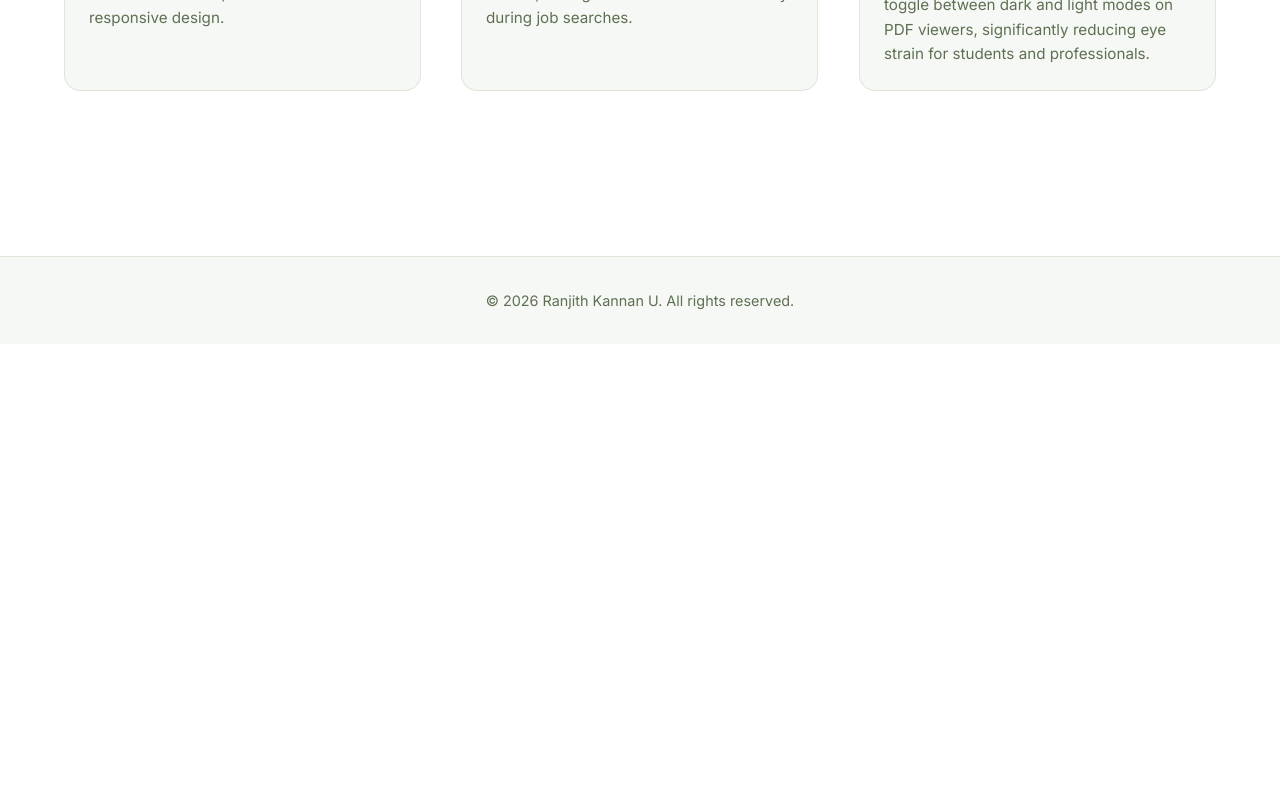
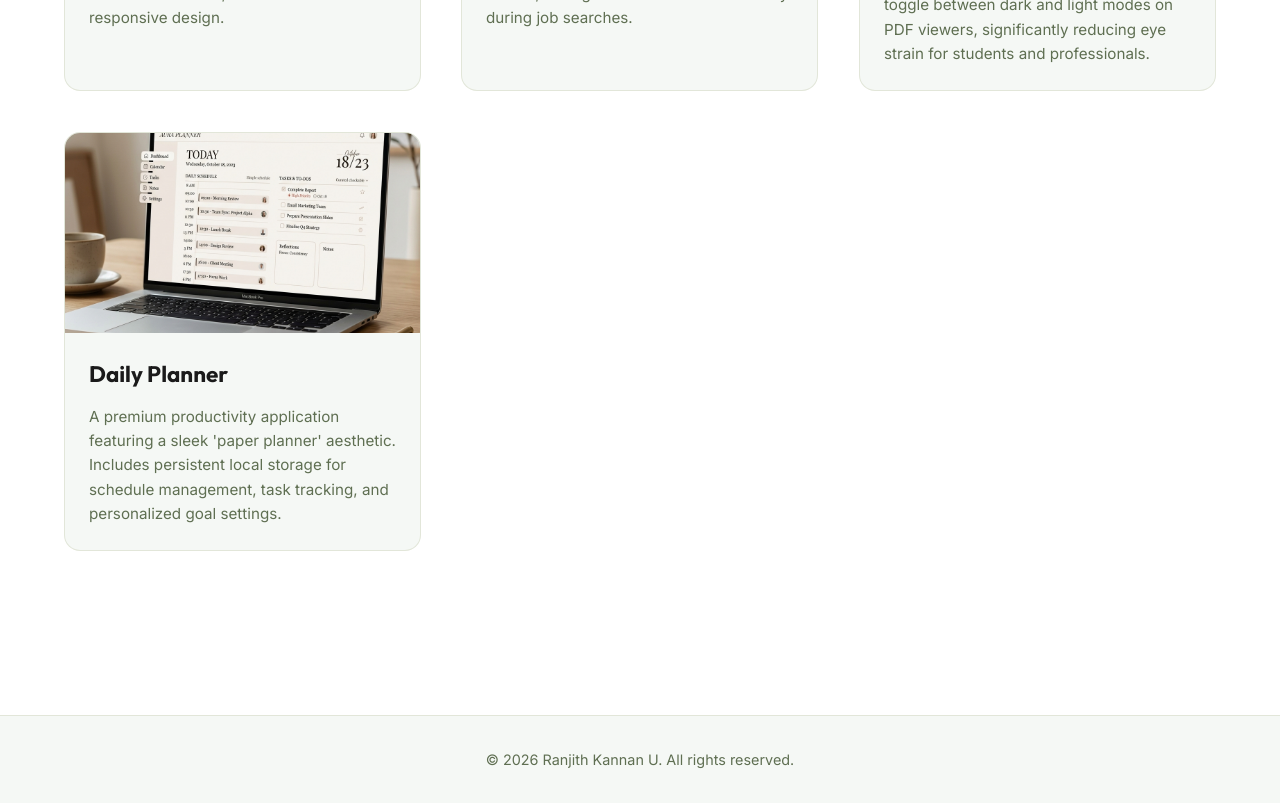
Before and after one commit to ranjithkannan108/my_portfolio, a React (Vite) app: page /project in a window 1280 px wide. Shown: the part 1080-1883 px from the top of the page. Before the commit the page ends 1424 px from the top, so only its background shows below. Built offline with nearby package versions, Linux system fonts and the light colour scheme.

Commit message:
Restore Daily Planner project

```diff
--- a/src/assets/services_data.js
+++ b/src/assets/services_data.js
@@ -40,6 +40,13 @@ const mywork_data = [
     w_desc: "Built with JavaScript, this Chrome extension dynamically injects CSS to toggle between dark and light modes on PDF viewers, significantly reducing eye strain for students and professionals.",
     w_img: "/src/assets/pdf-theme-changer.png",
     w_url: "https://github.com/ranjithkannan108/pdf-theme-changer"
+  },
+  {
+    w_no: 7,
+    w_name: "Daily Planner",
+    w_desc: "A premium productivity application featuring a sleek 'paper planner' aesthetic. Includes persistent local storage for schedule management, task tracking, and personalized goal settings.",
+    w_img: "/src/assets/daily-planner.png",
+    w_url: "https://github.com/ranjithkannan108/my_daily_planner"
   }
 ];
 export default mywork_data;
```
